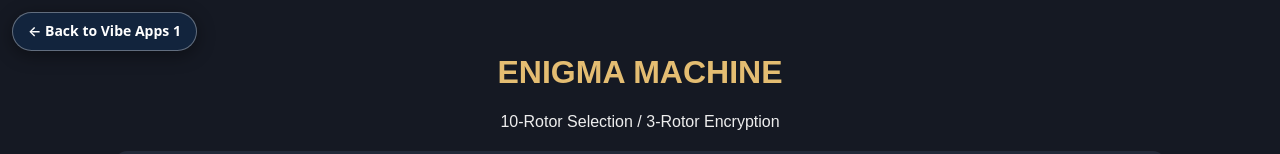
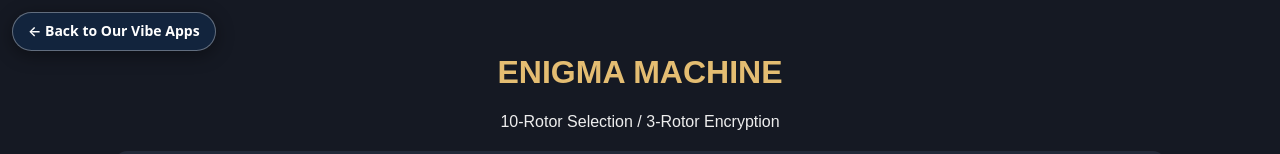
Before and after one commit to groovedaddy/ourVibeApps, a plain HTML site: page Enigma Machine.html in a window 1280 px wide. Shown: the top 154 px of the page. Drawn offline with nearby package versions, Linux system fonts and the light colour scheme.

Commit message:
Update Enigma Machine.html
asdf

```diff
--- a/Enigma Machine.html
+++ b/Enigma Machine.html
@@ -47,7 +47,7 @@ button:hover{background:#bd914e}
 </head>
 <body>
 <style id="vibe-apps-navigation">#vibe-back-link{position:fixed!important;top:12px!important;left:12px!important;z-index:2147483647!important;display:inline-flex!important;align-items:center!important;gap:8px!important;padding:10px 15px!important;border-radius:999px!important;background:#12243d!important;color:#fff!important;font:600 14px/1.2 system-ui,-apple-system,sans-serif!important;text-decoration:none!important;box-shadow:0 4px 18px #0006!important;border:1px solid #ffffff55!important}#vibe-back-link:hover,#vibe-back-link:focus{background:#255b9c!important;outline:2px solid #fff!important;outline-offset:2px!important}@media(max-width:600px){#vibe-back-link{top:8px!important;left:8px!important;padding:8px 11px!important;font-size:12px!important}}</style>
-<a id="vibe-back-link" href="index.html" aria-label="Back to Vibe Apps 1">← Back to Vibe Apps 1</a>
+<a id="vibe-back-link" href="index.html" aria-label="Back to Our Vibe Apps">← Back to Our Vibe Apps</a>
 
 <div class="container">
 <h1>ENIGMA MACHINE</h1>
```
